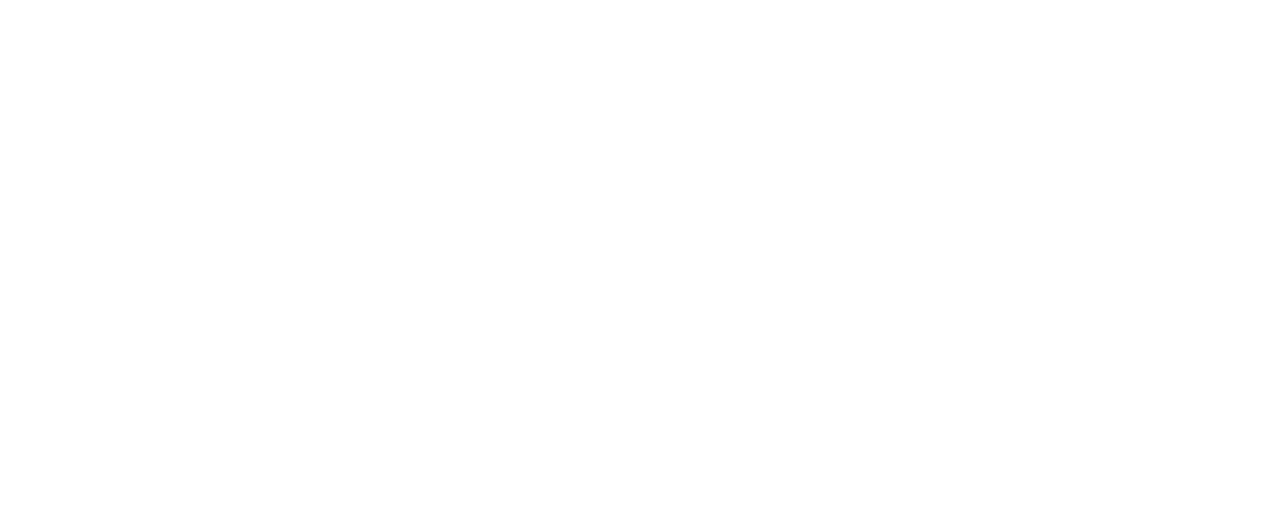
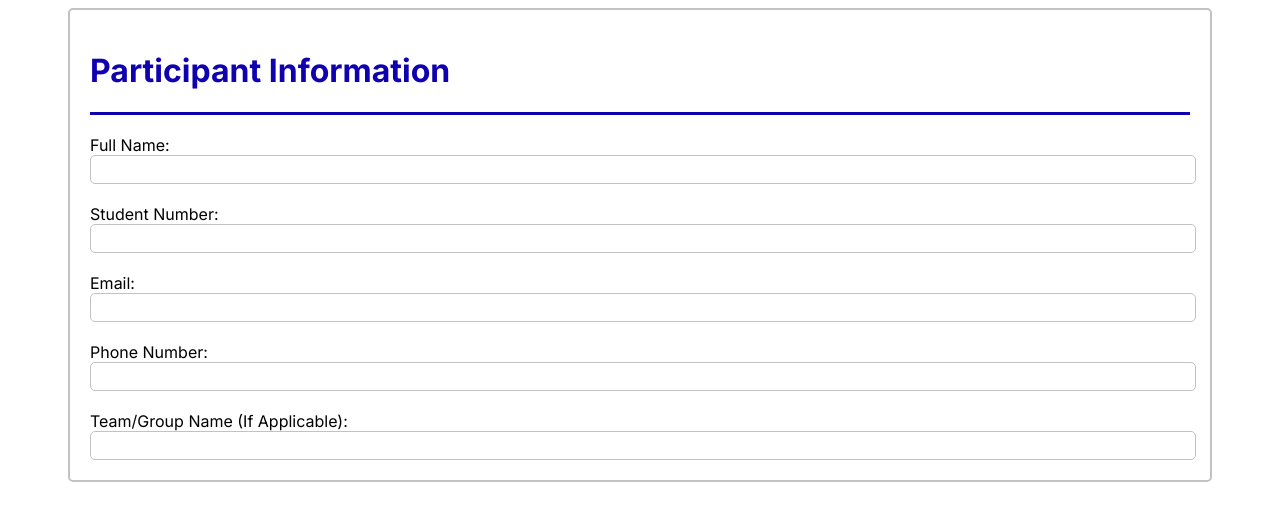
Before and after one commit to LSkhosana/WebTech500-Assignment, a plain HTML site: page WebTechAssignment/question5.html in a window 1280 px wide. Drawn offline with Linux system fonts and the light colour scheme.

Commit message:
Q5 update

```diff
--- /dev/null
+++ b/WebTechAssignment/CSS/question5.css
@@ -0,0 +1,38 @@
+@import url('https://fonts.googleapis.com/css2?family=Inter:ital,opsz,wght@0,14..32,100..900;1,14..32,100..900&family=Open+Sans:ital,wght@0,300..800;1,300..800&family=Poppins:ital,wght@0,100;0,200;0,300;0,400;0,500;0,600;0,700;0,800;0,900;1,100;1,200;1,300;1,400;1,500;1,600;1,700;1,800;1,900&display=swap');
+body{
+    font-family: Inter;
+}
+.container{
+    width: 100%;
+    height: 100%;
+    display: flex;
+    justify-content: center;
+    align-items: center;
+}
+
+.form-container{
+    width: 1100px;
+    border: 2px solid rgb(194, 194, 194);
+    border-radius: 5px;
+    padding: 20px;
+    align-items: center;
+    justify-content: center;
+}
+.form-container h1{
+
+    color: rgb(16, 1, 176);
+}
+.line{
+    border-bottom: 3px solid rgb(16, 1, 176);
+}
+
+#name{
+    width: 100%;
+    height: 25px;
+    border-radius: 5px;
+    border: 1px solid rgb(194, 194, 194);
+}
+
+.form-group{
+    margin-top: 20px;
+}
--- a/WebTechAssignment/question5.html
+++ b/WebTechAssignment/question5.html
@@ -3,9 +3,37 @@
 <head>
     <meta charset="UTF-8">
     <meta name="viewport" content="width=device-width, initial-scale=1.0">
+    <link rel="stylesheet" href="CSS/question5.css">
     <title>Document</title>
 </head>
 <body>
-
+    <div class="container">
+        <div class="form-container">
+            <h1>Participant Information</h1>
+            <div class="line"></div>
+            <form action="">
+                <div class="form-group">
+                    <label for="name">Full Name:</label><br>
+                    <input type="text" id="name" name="name" required>
+                </div>
+                <div class="form-group">
+                    <label for="number">Student Number:</label><br>
+                    <input type="number" id="name" name="name" required>
+                </div>
+                <div class="form-group">
+                    <label for="email">Email:</label><br>
+                    <input type="email" id="name" name="name" required>
+                </div>
+                <div class="form-group">
+                    <label for="number">Phone Number:</label><br>
+                    <input type="number" id="name" name="name" required>
+                </div>
+                <div class="form-group">
+                    <label for="email">Team/Group Name (If Applicable):</label><br>
+                    <input type="email" id="name" name="name" required>
+                </div>
+            </form>
+        </div>
+    </div>
 </body>
 </html>
```
